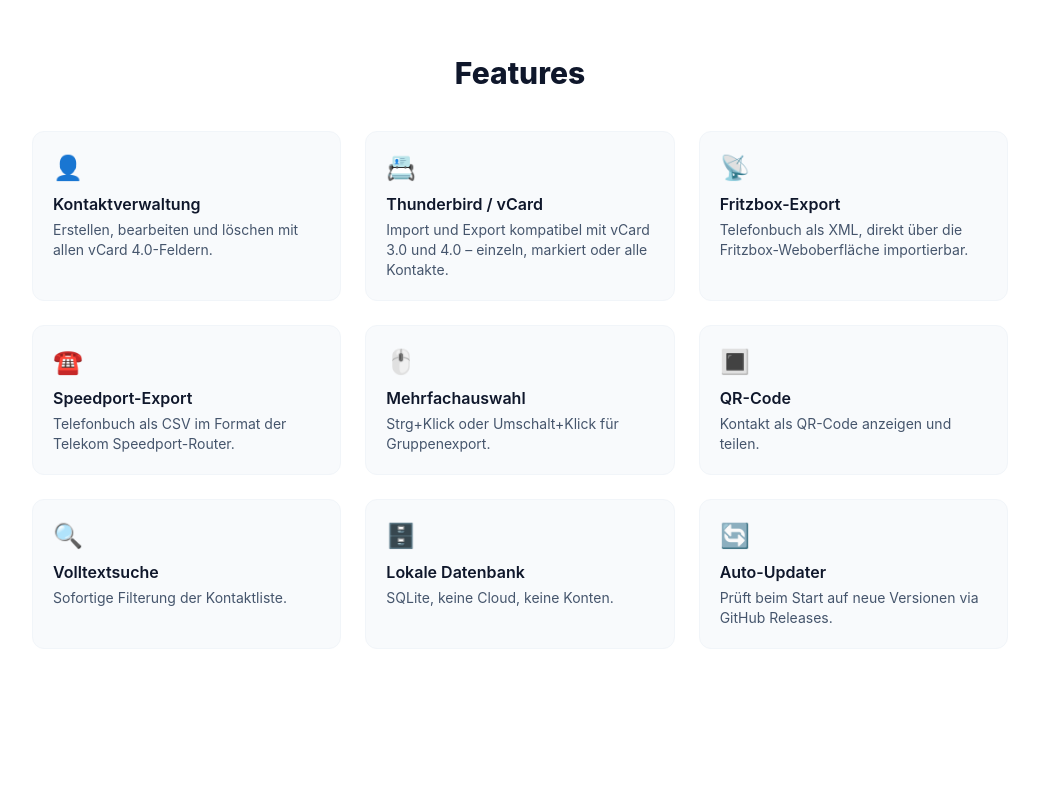
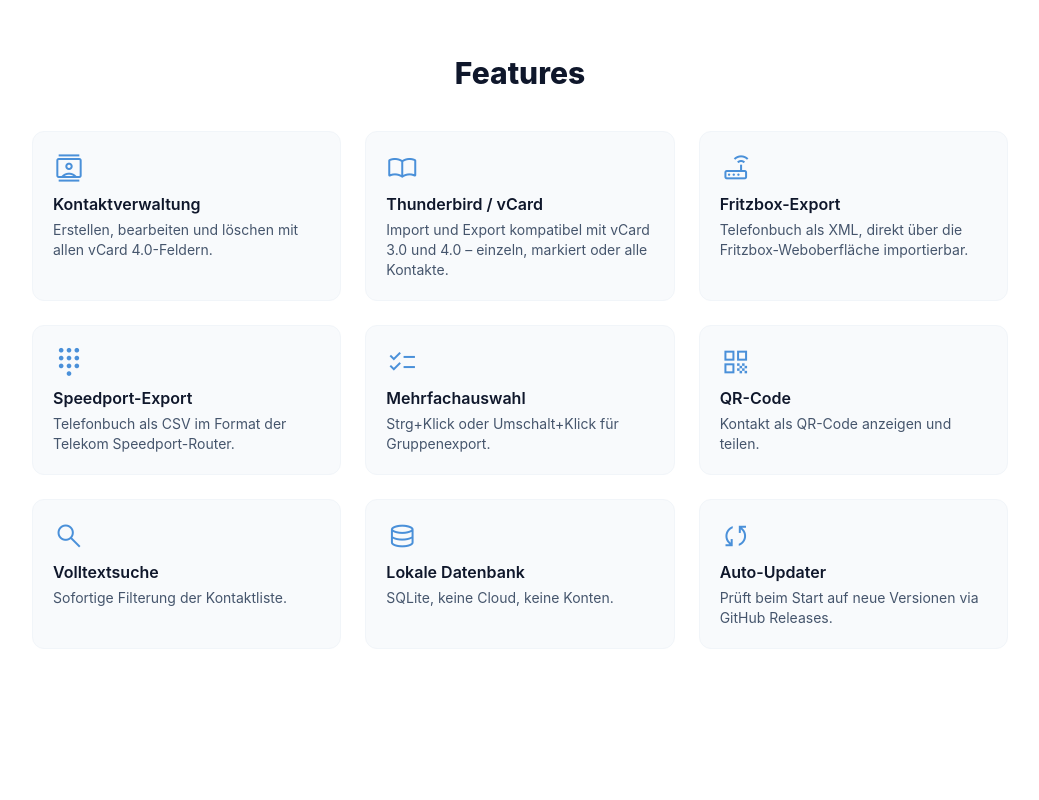
Before and after one commit to nicolettas-muggelbude/Kater, an Astro site: page / in a window 1280 px wide. Shown: the part 1540-2340 px from the top of the page, without its empty margins (120-1159 px from the left). Built offline with nearby package versions, Linux system fonts and the light colour scheme; Astro itself is replaced by a stand-in of ours.

Commit message:
Emoji-Icons durch selbstgehostete Material Symbols ersetzt
Font lokal eingebunden (kein Google-Server-Kontakt), passend zur
DSGVO-Konformitaet aus der Datenschutzerklaerung.

```diff
--- a/src/pages/index.astro
+++ b/src/pages/index.astro
@@ -23,15 +23,15 @@
 const releasesUrl = `https://github.com/${REPO}/releases/latest`
 
 const features = [
-  { icon: '👤', title: 'Kontaktverwaltung', text: 'Erstellen, bearbeiten und löschen mit allen vCard 4.0-Feldern.' },
-  { icon: '📇', title: 'Thunderbird / vCard', text: 'Import und Export kompatibel mit vCard 3.0 und 4.0 – einzeln, markiert oder alle Kontakte.' },
-  { icon: '📡', title: 'Fritzbox-Export', text: 'Telefonbuch als XML, direkt über die Fritzbox-Weboberfläche importierbar.' },
-  { icon: '☎️', title: 'Speedport-Export', text: 'Telefonbuch als CSV im Format der Telekom Speedport-Router.' },
-  { icon: '🖱️', title: 'Mehrfachauswahl', text: 'Strg+Klick oder Umschalt+Klick für Gruppenexport.' },
-  { icon: '🔳', title: 'QR-Code', text: 'Kontakt als QR-Code anzeigen und teilen.' },
-  { icon: '🔍', title: 'Volltextsuche', text: 'Sofortige Filterung der Kontaktliste.' },
-  { icon: '🗄️', title: 'Lokale Datenbank', text: 'SQLite, keine Cloud, keine Konten.' },
-  { icon: '🔄', title: 'Auto-Updater', text: 'Prüft beim Start auf neue Versionen via GitHub Releases.' },
+  { icon: 'contacts', title: 'Kontaktverwaltung', text: 'Erstellen, bearbeiten und löschen mit allen vCard 4.0-Feldern.' },
+  { icon: 'import_contacts', title: 'Thunderbird / vCard', text: 'Import und Export kompatibel mit vCard 3.0 und 4.0 – einzeln, markiert oder alle Kontakte.' },
+  { icon: 'router', title: 'Fritzbox-Export', text: 'Telefonbuch als XML, direkt über die Fritzbox-Weboberfläche importierbar.' },
+  { icon: 'dialpad', title: 'Speedport-Export', text: 'Telefonbuch als CSV im Format der Telekom Speedport-Router.' },
+  { icon: 'checklist', title: 'Mehrfachauswahl', text: 'Strg+Klick oder Umschalt+Klick für Gruppenexport.' },
+  { icon: 'qr_code', title: 'QR-Code', text: 'Kontakt als QR-Code anzeigen und teilen.' },
+  { icon: 'search', title: 'Volltextsuche', text: 'Sofortige Filterung der Kontaktliste.' },
+  { icon: 'database', title: 'Lokale Datenbank', text: 'SQLite, keine Cloud, keine Konten.' },
+  { icon: 'sync', title: 'Auto-Updater', text: 'Prüft beim Start auf neue Versionen via GitHub Releases.' },
 ]
 ---
 
@@ -77,7 +77,7 @@
     <div class="grid grid-cols-1 sm:grid-cols-2 md:grid-cols-3 gap-6">
       {features.map(f => (
         <div class="p-5 rounded-xl border border-slate-100 bg-slate-50">
-          <div class="text-2xl mb-2">{f.icon}</div>
+          <span class="material-symbols-outlined text-[#4A90D9] mb-2" style="font-size:2rem">{f.icon}</span>
           <h3 class="font-semibold text-slate-900 mb-1">{f.title}</h3>
           <p class="text-sm text-slate-600">{f.text}</p>
         </div>
--- a/src/styles/global.css
+++ b/src/styles/global.css
@@ -1,4 +1,30 @@
 @import "tailwindcss";
+
+/* Lokal gehostet (DSGVO-konform, kein Google-Server-Kontakt) */
+@font-face {
+  font-family: 'Material Symbols Outlined';
+  font-style: normal;
+  font-weight: 100 700;
+  font-display: block;
+  src: url('/fonts/material-symbols-outlined.woff2') format('woff2');
+}
+
+.material-symbols-outlined {
+  font-family: 'Material Symbols Outlined';
+  font-variation-settings: 'FILL' 0, 'wght' 300, 'GRAD' 0, 'opsz' 24;
+  font-size: 24px;
+  line-height: 1;
+  letter-spacing: normal;
+  text-transform: none;
+  white-space: nowrap;
+  word-wrap: normal;
+  direction: ltr;
+  -webkit-font-feature-settings: 'liga';
+  font-feature-settings: 'liga';
+  -webkit-font-smoothing: antialiased;
+  user-select: none;
+  display: inline-block;
+}
 
 @theme {
   --color-primary: #4A90D9;
```
Also changed, not shown: public/fonts/material-symbols-outlined.woff2 (added).
